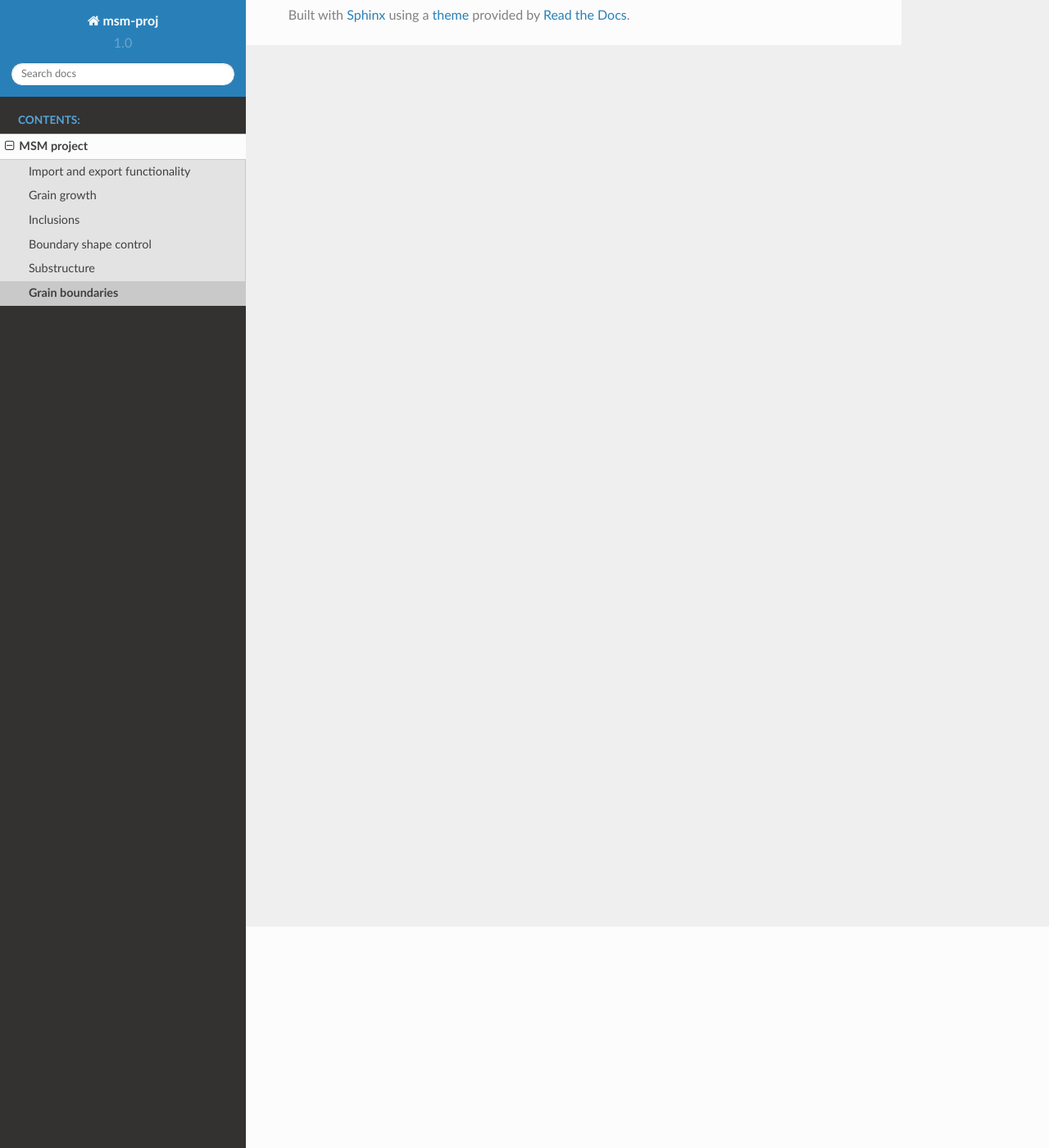
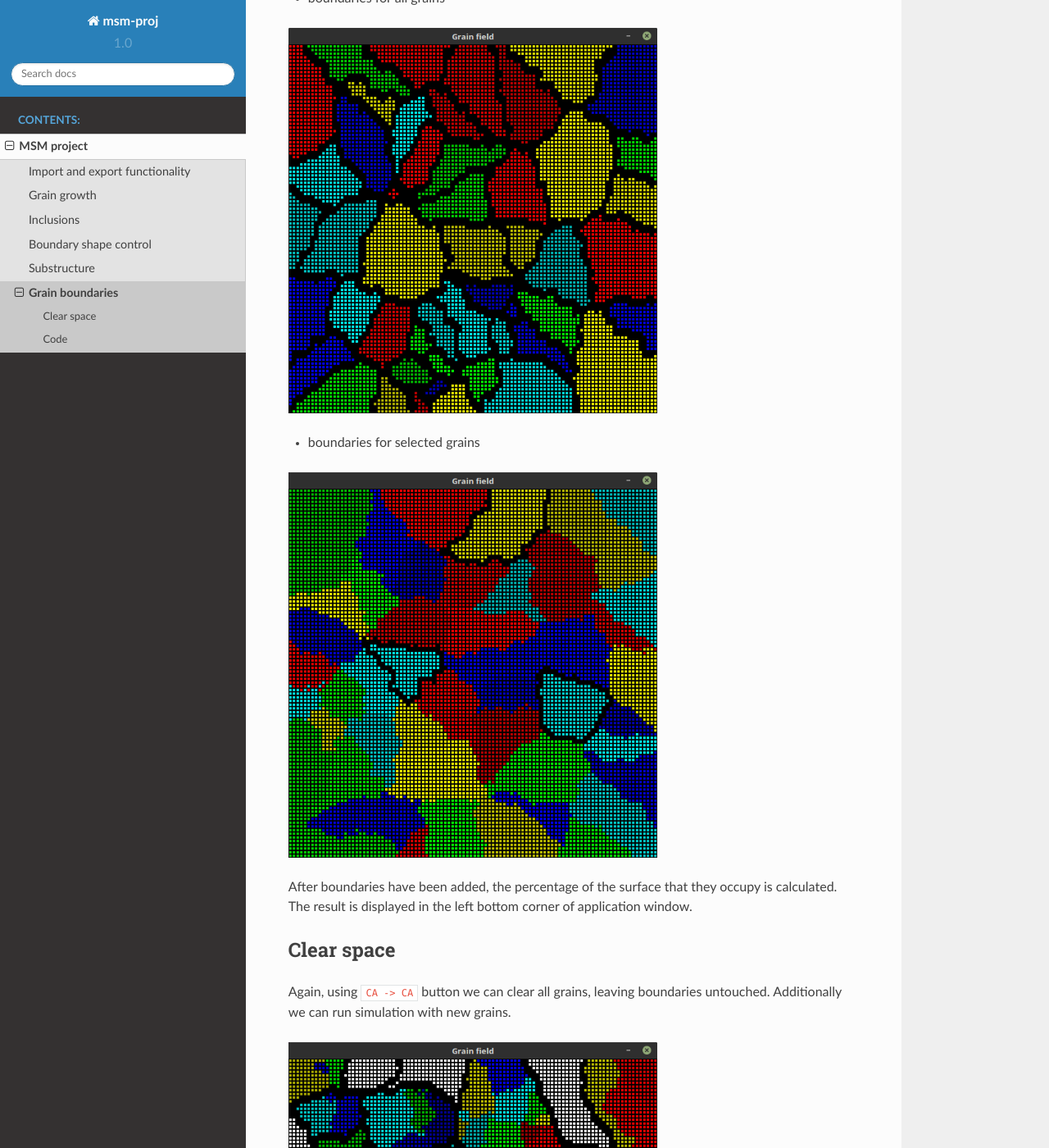
Before and after one commit to umatbro/msm-1, a Sphinx documentation site: the page built from docs/imp/boundaries.rst, in a window 1280 px wide and 1400 px high, scrolled down 270 px. Shown: the whole window at 82% size. Built offline with Sphinx 7.4.7 and the Read the Docs theme 2.0.0, drawn with Linux system fonts in a browser that asks for light colours; some of the changed text lies outside the part shown.

```diff
--- a/docs/imp/boundaries.rst
+++ b/docs/imp/boundaries.rst
@@ -1,2 +1,36 @@
 Grain boundaries
 =================
+
+User can add boundaries to the field after simulation. He can decide whether he wants to add boundaries to all grains
+or only to the selected ones. The process of selecting grains is the same as in :doc:`previous section <substructure>`.
+
+* boundaries for all grains
+
+.. image:: ../_static/all_grains_boundary.png
+    :scale: 75%
+
+* boundaries for selected grains
+
+.. image:: ../_static/selected_grains_boundary.png
+    :scale: 75%
+
+After boundaries have been added, the percentage of the surface that they occupy is calculated.
+The result is displayed in the left bottom corner of application window.
+
+Clear space
+------------
+
+Again, using ``CA -> CA`` button we can clear all grains, leaving boundaries untouched.
+Additionally we can run simulation with new grains.
+
+.. image:: ../_static/clear_space.png
+    :scale: 75%
+
+
+Code
+-----
+
+Code responsible for finding boundary points.
+
+.. autoclass:: ca.grain_field.GrainField
+    :members: grains_boundaries_points
```
Also changed, not shown: docs/imp/boundary_shape.rst (+24 -0 lines), docs/imp/graingrowth.rst (+10 -0 lines), docs/imp/import_export.rst (+9 -1 lines), docs/imp/inclusions.rst (+35 -0 lines), docs/imp/substructure.rst (+25 -0 lines), docs/_static/1p.png (added), docs/_static/99.png (added), docs/_static/all_grains_boundary.png (added), docs/_static/clear_space.png (added), docs/_static/example_image.png (added), docs/_static/grains_selected.png (added), docs/_static/inclusions.png (added), docs/_static/selected_grains_boundary.png (added), docs/_static/sub_lock.png (added), 2 more files, 3 other files.
